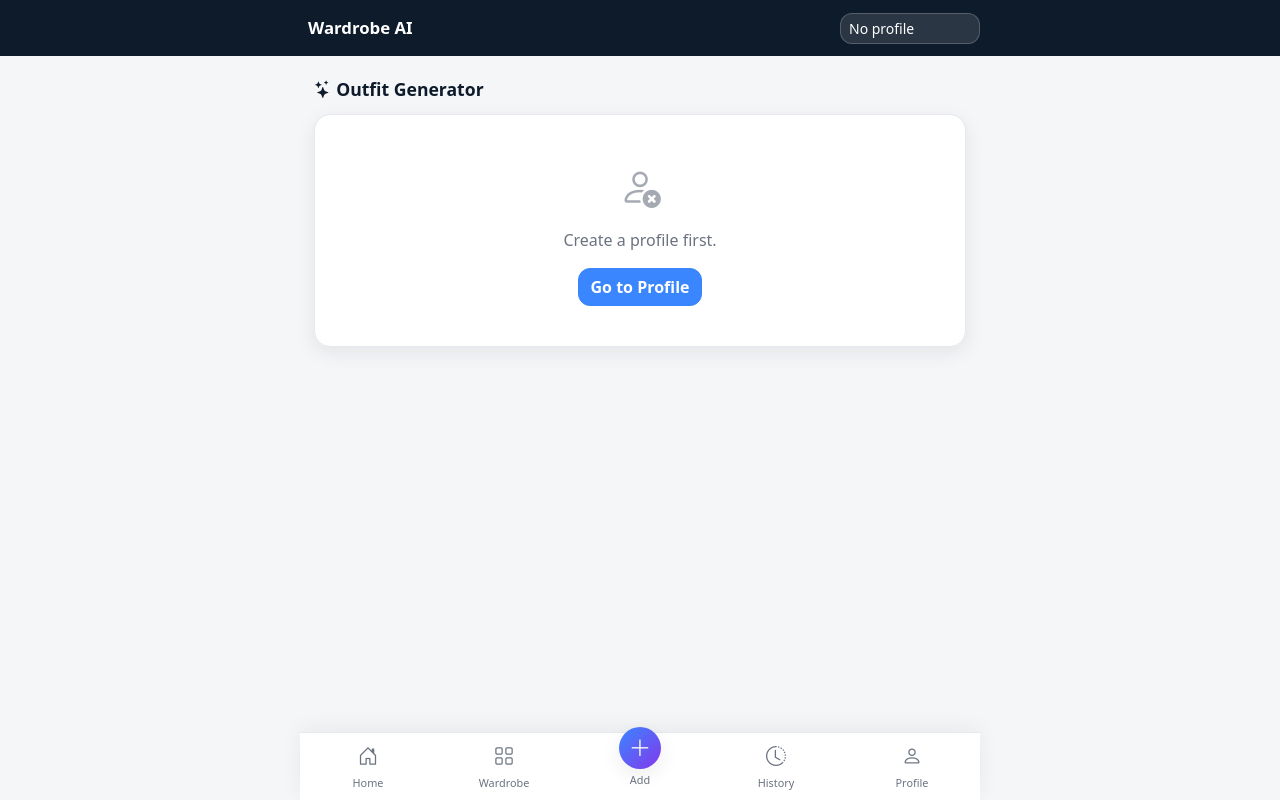
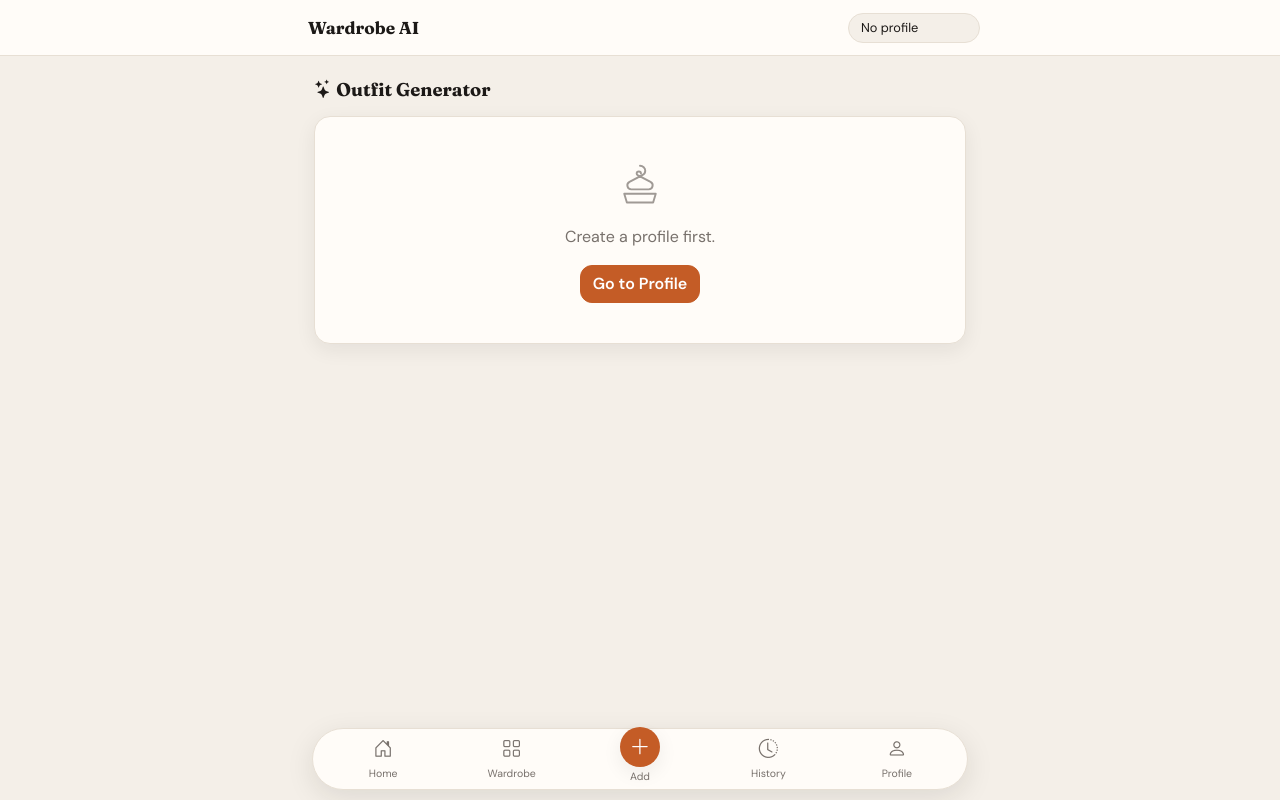
Before and after one commit to sahil095/smart-ai-wardrobe, a FastAPI app: page /generator in a window 1280 px wide. Run offline with FastAPI, Linux system fonts and the light colour scheme; data that the repository does not hold is empty; some libraries are stand-ins or nearby versions.

Commit message:
layout change

```diff
--- a/app/services/groq_service.py
+++ b/app/services/groq_service.py
@@ -35,6 +35,9 @@ SYSTEM_PROMPT = (
     "Do not repeat yesterday's exact item set.\n"
     "- You MAY echo a saved favorite outfit if it still fits weather/occasion "
     "and those items are in the candidate list.\n"
+    "- If CONTEXT.favorite_item is set, EVERY outfit MUST use that item_id in "
+    "the matching slot (upper_id / lower_id / shoes_id / outerwear_id / "
+    "accessory_ids). Build the rest of the look around it from candidates.\n"
     "- Return valid JSON only, no prose outside JSON."
 )
 
--- a/app/static/css/app.css
+++ b/app/static/css/app.css
@@ -1,14 +1,15 @@
 :root {
-  --wa-bg: #f5f6f8;
-  --wa-surface: #ffffff;
-  --wa-primary: #0d1b2a;
-  --wa-accent: #3a86ff;
-  --wa-accent-2: #8338ec;
-  --wa-muted: #6b7280;
-  --wa-border: #e6e8ec;
+  --wa-bg: #F4EFE8;
+  --wa-surface: #FFFcf8;
+  --wa-primary: #1C1917;
+  --wa-accent: #C45C26;
+  --wa-accent-2: #C45C26;
+  --wa-muted: #78716C;
+  --wa-border: #E7DFD4;
   --wa-radius: 16px;
-  --wa-shadow: 0 6px 20px rgba(13, 27, 42, 0.08);
-  --tabbar-h: 68px;
+  --wa-shadow: 0 6px 20px rgba(28, 25, 23, 0.07);
+  --wa-ease: 160ms ease;
+  --tabbar-h: 62px;
   --appbar-h: 56px;
 }
 
@@ -19,7 +20,7 @@ html, body { height: 100%; }
 body {
   background: var(--wa-bg);
   color: var(--wa-primary);
-  font-family: system-ui, -apple-system, "Segoe UI", Roboto, sans-serif;
+  font-family: "DM Sans", system-ui, -apple-system, "Segoe UI", Roboto, sans-serif;
   margin: 0;
   padding: 0;
   overscroll-behavior-y: none;
@@ -31,10 +32,11 @@ body {
   top: 0;
   z-index: 50;
   height: var(--appbar-h);
-  background: var(--wa-primary);
-  color: #fff;
+  background: var(--wa-surface);
+  color: var(--wa-primary);
   padding: 0 14px;
   padding-top: env(safe-area-inset-top);
+  border-bottom: 1px solid var(--wa-border);
 }
 .app-bar-inner {
   height: var(--appbar-h);
@@ -46,20 +48,24 @@ body {
   margin: 0 auto;
 }
 .brand {
-  color: #fff;
+  color: var(--wa-primary);
   text-decoration: none;
+  font-family: Fraunces, Georgia, serif;
   font-weight: 700;
-  font-size: 1.05rem;
+  font-size: 1.08rem;
   display: flex;
   align-items: center;
   gap: 8px;
 }
-.brand i { color: #ffd166; }
-.user-switch { min-width: 140px; }
+.brand i { color: var(--wa-accent); }
+.user-switch { min-width: 132px; }
 .user-switch .form-select {
-  background: rgba(255,255,255,0.12);
-  color: #fff;
-  border: 1px solid rgba(255,255,255,0.2);
+  background: var(--wa-bg);
+  color: var(--wa-primary);
+  border: 1px solid var(--wa-border);
+  border-radius: 999px;
+  font-size: 0.8rem;
+  padding-left: 12px;
 }
 .user-switch .form-select option { color: #111; }
 
@@ -67,48 +73,52 @@ body {
 .app-main {
   max-width: 680px;
   margin: 0 auto;
-  padding: 16px 14px calc(var(--tabbar-h) + 24px);
+  padding: 16px 14px calc(var(--tabbar-h) + 36px + env(safe-area-inset-bottom));
 }
 
 /* ---------- Bottom tab bar ---------- */
 .tab-bar {
   position: fixed;
-  bottom: 0; left: 0; right: 0;
-  height: calc(var(--tabbar-h) + env(safe-area-inset-bottom));
-  padding-bottom: env(safe-area-inset-bottom);
+  left: 12px;
+  right: 12px;
+  bottom: calc(10px + env(safe-area-inset-bottom));
+  height: var(--tabbar-h);
+  padding: 0 6px;
   background: var(--wa-surface);
-  border-top: 1px solid var(--wa-border);
+  border: 1px solid var(--wa-border);
   display: flex;
   justify-content: space-around;
   align-items: center;
   z-index: 60;
-  max-width: 680px;
+  max-width: 656px;
   margin: 0 auto;
-  box-shadow: 0 -4px 20px rgba(13,27,42,0.06);
+  border-radius: 999px;
+  box-shadow: 0 8px 28px rgba(28, 25, 23, 0.10);
 }
 .tab {
   flex: 1;
   text-align: center;
   text-decoration: none;
   color: var(--wa-muted);
-  font-size: 0.68rem;
+  font-size: 0.66rem;
   display: flex;
   flex-direction: column;
   align-items: center;
-  gap: 3px;
+  gap: 2px;
   padding: 6px 0;
+  transition: color var(--wa-ease);
 }
-.tab i { font-size: 1.25rem; }
+.tab i { font-size: 1.2rem; }
 .tab.active { color: var(--wa-accent); }
 .tab-add i {
-  background: linear-gradient(135deg, var(--wa-accent), var(--wa-accent-2));
+  background: var(--wa-accent);
   color: #fff;
-  width: 42px; height: 42px;
+  width: 40px; height: 40px;
   border-radius: 50%;
   display: flex; align-items: center; justify-content: center;
-  margin-top: -18px;
+  margin-top: -6px;
   box-shadow: var(--wa-shadow);
-  font-size: 1.4rem;
+  font-size: 1.3rem;
 }
 .tab-add.active i { color: #fff; }
 
@@ -122,7 +132,8 @@ body {
   margin-bottom: 14px;
 }
 .section-title {
-  font-size: 1.1rem;
+  font-family: Fraunces, Georgia, serif;
+  font-size: 1.15rem;
   font-weight: 700;
   margin: 4px 0 12px;
 }
@@ -394,7 +433,39 @@ a.worn-strip, a.gaps-teaser {
 }
 .gap-card p { font-size: 0.88rem; color: #374151; }
 .gap-card.sev-high { border-left: 4px solid #ef476f; }
-.gap-card.sev-medium { border-left: 4px solid #ffd166; }
+.gap-card.sev-medium { border-left: 4px solid #C45C26; }
+.color-dots { display: flex; gap: 6px; margin-top: 10px; align-items: center; }
+.color-dot {
+  width: 12px; height: 12px; border-radius: 50%;
+  border: 1px solid rgba(28, 25, 23, 0.12);
+  display: inline-block;
+  vertical-align: -1px;
+  margin-right: 4px;
+}
+.anchor-banner {
+  display: flex; align-items: center; gap: 12px;
+}
+.anchor-banner img {
+  width: 64px; height: 64px; object-fit: cover; border-radius: 12px; background: #EFE8DE;
+}
+.closet-mosaic {
+  display: grid;
+  grid-template-columns: repeat(4, 1fr);
+  gap: 6px;
+  margin-top: 16px;
+  text-decoration: none;
+}
+.closet-mosaic img {
+  width: 100%; aspect-ratio: 1/1; object-fit: cover;
+  border-radius: 12px; background: #EFE8DE;
+}
+.hanger-svg {
+  width: 56px; height: 56px;
+  display: block;
+  margin: 0 auto 12px;
+  color: var(--wa-muted);
+  opacity: 0.7;
+}
 .sev-pill {
   text-transform: uppercase;
   font-size: 0.65rem;
--- a/app/static/js/app.js
+++ b/app/static/js/app.js
@@ -58,7 +58,7 @@ function appShell() {
     currentUserId: "",
     toast: { show: false, msg: "", type: "" },
     confirmDlg: {
-      show: false, title: "", message: "", confirmLabel: "Delete", resolve: null,
+      show: false, title: "", message: "", confirmLabel: "Delete", danger: true, resolve: null,
     },
     async init() {
       window.addEventListener("wa-toast", (e) => this.showToast(e.detail));
@@ -108,12 +108,18 @@ function appShell() {
       clearTimeout(this._t);
       this._t = setTimeout(() => (this.toast.show = false), 2600);
     },
-    openConfirm({ title, message, confirmLabel, resolve }) {
+    openConfirm({ title, message, confirmLabel, resolve, danger }) {
+      const label = confirmLabel || "Delete";
+      const heading = title || "Delete listing?";
+      const isDanger = danger !== undefined
+        ? !!danger
+        : /delete/i.test(heading + " " + label);
       this.confirmDlg = {
         show: true,
-        title: title || "Delete listing?",
+        title: heading,
         message: message || "This will delete the listing. This cannot be undone.",
-        confirmLabel: confirmLabel || "Delete",
+        confirmLabel: label,
+        danger: isDanger,
         resolve,
       };
     },
@@ -127,6 +133,12 @@ function appShell() {
 }
 
 /* ---------- Reusable multi-select chip helper ---------- */
+function colorToCss(name) {
+  if (!name) return "transparent";
+  const n = String(name).trim();
+  return n;
+}
+
 function toggleInArray(arr, value) {
   const i = arr.indexOf(value);
   if (i === -1) arr.push(value);
--- /dev/null
+++ b/app/templates/_hanger.html
@@ -0,0 +1,5 @@
+<svg class="hanger-svg" viewBox="0 0 64 64" fill="none" aria-hidden="true">
+  <path d="M32 10c3.3 0 6 2.5 6 5.6 0 2.2-1.3 4.1-3.3 5.1L20 28.4c-4.2 2.2-2.7 8.6 2.1 8.6h19.8c4.8 0 6.3-6.4 2.1-8.6L29.3 20.7c-.7-.4-1.1-1.1-1.1-1.9 0-1.3 1.1-2.3 2.5-2.3 1.3 0 2.4 1 2.4 2.3"
+        stroke="currentColor" stroke-width="2.2" stroke-linecap="round" stroke-linejoin="round"/>
+  <path d="M14 42h36l-3 10H17l-3-10z" stroke="currentColor" stroke-width="2.2" stroke-linejoin="round"/>
+</svg>
--- a/app/templates/base.html
+++ b/app/templates/base.html
@@ -3,7 +3,7 @@
 <head>
   <meta charset="UTF-8" />
   <meta name="viewport" content="width=device-width, initial-scale=1, maximum-scale=1, viewport-fit=cover" />
-  <meta name="theme-color" content="#0d1b2a" />
+  <meta name="theme-color" content="#F4EFE8" />
   <title>{% block title %}Wardrobe AI{% endblock %}</title>
 
   <!-- PWA -->
@@ -15,11 +15,14 @@
   <meta name="apple-mobile-web-app-status-bar-style" content="black-translucent" />
   <meta name="apple-mobile-web-app-title" content="Wardrobe AI" />
 
+  <link rel="preconnect" href="https://fonts.googleapis.com" />
+  <link rel="preconnect" href="https://fonts.gstatic.com" crossorigin />
+  <link href="https://fonts.googleapis.com/css2?family=DM+Sans:ital,opsz,wght@0,9..40,400;0,9..40,600;0,9..40,700;1,9..40,400&family=Fraunces:opsz,wght@9..144,600;9..144,700&display=swap" rel="stylesheet" />
   <!-- Bootstrap 5 -->
   <link href="https://cdn.jsdelivr.net/npm/bootstrap@5.3.3/dist/css/bootstrap.min.css" rel="stylesheet" />
   <link href="https://cdn.jsdelivr.net/npm/bootstrap-icons@1.11.3/font/bootstrap-icons.min.css" rel="stylesheet" />
   <!-- App styles -->
-  <link href="/static/css/app.css?v=4" rel="stylesheet" />
+  <link href="/static/css/app.css?v=5" rel="stylesheet" />
 </head>
 <body x-data="appShell()" x-init="init()">
 
@@ -77,7 +80,8 @@
       <p class="wa-confirm-msg" x-text="confirmDlg.message"></p>
       <div class="wa-confirm-actions">
         <button type="button" class="btn btn-outline-secondary" @click="closeConfirm(false)">Cancel</button>
-        <button type="button" class="btn btn-danger" @click="closeConfirm(true)" x-text="confirmDlg.confirmLabel"></button>
+        <button type="button" class="btn" :class="confirmDlg.danger ? 'btn-danger' : 'btn-primary'"
+                @click="closeConfirm(true)" x-text="confirmDlg.confirmLabel"></button>
       </div>
     </div>
   </div>
@@ -85,7 +89,7 @@
   <script>
     const OUTFIT_COUNT = {{ outfit_count }};
   </script>
-  <script src="/static/js/app.js?v=4"></script>
+  <script src="/static/js/app.js?v=5"></script>
   <!-- Alpine.js (after app.js so component factories are registered) -->
   <script defer src="https://cdn.jsdelivr.net/npm/alpinejs@3.14.8/dist/cdn.min.js"></script>
   <!-- Register the service worker (PWA / installable) -->
--- a/app/templates/gaps.html
+++ b/app/templates/gaps.html
@@ -25,7 +25,7 @@
 
   <template x-if="hasUser && !loading && cards.length === 0">
     <div class="empty-state">
-      <i class="bi bi-bag-plus"></i>
+      {% include "_hanger.html" %}
       <p>Add more tagged items for a useful analysis.</p>
       <a href="/add" class="btn btn-primary">Add an item</a>
     </div>
--- a/app/templates/generator.html
+++ b/app/templates/generator.html
@@ -7,7 +7,7 @@
 
   <template x-if="!hasUser">
     <div class="card-soft empty-state">
-      <i class="bi bi-person-x"></i>
+      {% include "_hanger.html" %}
       <p>Create a profile first.</p>
       <a href="/profile" class="btn btn-primary">Go to Profile</a>
     </div>
@@ -15,6 +15,19 @@
 
   <template x-if="hasUser">
   <div>
+    <template x-if="lockedAnchor && anchorItem">
+      <div class="anchor-banner card-soft">
+        <template x-if="anchorItem.display_image_url || anchorItem.image_url">
+          <img :src="anchorItem.display_image_url || anchorItem.image_url" :alt="anchorItem.name" />
+        </template>
+        <div class="flex-grow-1">
+          <div class="section-title mb-1">Complete the look: <span x-text="anchorItem.name"></span></div>
+          <p class="muted small mb-0" x-show="!anchorDirty">Both outfits will include this piece. The rest comes from your clean wardrobe.</p>
+          <p class="small mb-0" style="color:#c45c26;" x-show="anchorDirty">This piece is not Clean. Mark it Clean to generate around it.</p>
+        </div>
+      </div>
+    </template>
+
     <form class="card-soft" @submit.prevent="generate()">
       <div class="row g-2">
         <div class="col-6">
@@ -51,6 +64,8 @@
         </template>
       </div>
 
+      <template x-if="!lockedAnchor">
+        <div>
           <label class="form-label">Must-include favorite item (optional)</label>
           <select class="form-select mb-2" x-model.number="req.favorite_item_id">
             <option :value="null">None</option>
@@ -58,6 +73,8 @@
               <option :value="it.id" x-text="it.name + ' (' + it.category + ')'"></option>
             </template>
           </select>
+        </div>
+      </template>
 
       <div class="divider"></div>
 
@@ -95,7 +112,7 @@
         </div>
       </template>
 
-      <button type="submit" class="btn btn-gradient w-100" :disabled="loading">
+      <button type="submit" class="btn btn-gradient w-100" :disabled="loading || anchorDirty">
         <span x-show="!loading"><i class="bi bi-magic"></i> Generate {{ outfit_count }} outfits</span>
         <span x-show="loading"><span class="spinner-border spinner-border-sm"></span> Styling…</span>
       </button>
@@ -147,6 +164,11 @@
           <p x-show="o.weather_suitability"><span class="lbl">Weather: </span><span x-text="o.weather_suitability"></span></p>
           <p x-show="o.occasion_suitability"><span class="lbl">Occasion: </span><span x-text="o.occasion_suitability"></span></p>
           <p x-show="o.styling_tips"><span class="lbl">Tips: </span><span x-text="o.styling_tips"></span></p>
+          <div class="color-dots" x-show="colorDots(o).length">
+            <template x-for="(c, i) in colorDots(o)" :key="i">
+              <span class="color-dot" :style="'background:' + colorToCss(c)" :title="c"></span>
+            </template>
+          </div>
         </div>
         <div class="outfit-actions">
           <button type="button" class="btn btn-sm" :class="isSaved(o) ? 'btn-primary' : 'btn-outline-primary'"
@@ -172,6 +194,7 @@ function generatorPage() {
   return {
     opts: {}, hasUser: false, loading: false, busy: false, result: null,
     cleanItems: [], itemsById: {}, savedByFp: {},
+    lockedAnchor: false, anchorItem: null, anchorDirty: false,
     weatherMode: "manual", geoStatus: "",
     req: {
       user_id: null, occasion: "", time_of_day: "", dress_code: "",
@@ -188,8 +211,21 @@ function generatorPage() {
       const items = await WA.get(`/api/wardrobe?user_id=${uid}`);
       this.itemsById = Object.fromEntries(items.map((i) => [i.id, i]));
       this.cleanItems = items.filter((i) => i.laundry_status === "Clean");
+      const itemId = parseInt(new URLSearchParams(location.search).get("item_id"), 10);
+      if (itemId) {
+        this.req.favorite_item_id = itemId;
+        this.lockedAnchor = true;
+        this.anchorItem = this.itemsById[itemId] || null;
+        this.anchorDirty = !!(this.anchorItem && this.anchorItem.laundry_status !== "Clean");
+        if (!this.anchorItem) waToast("Item not found.", "error");
+        else if (this.anchorDirty) waToast("Mark this piece Clean to generate around it.", "error");
+      }
       await this.refreshSaved();
     },
+    colorDots(o) {
+      return outfitPieces(o).map((p) => p.primary_color).filter(Boolean);
+    },
+    colorToCss,
     async refreshSaved() {
       const rows = await WA.get(`/api/outfits/saved?user_id=${this.req.user_id}`);
       this.savedByFp = {};
@@ -256,6 +292,10 @@ function generatorPage() {
       );
     },
     async generate() {
+      if (this.lockedAnchor && this.anchorDirty) {
+        waToast("Mark this piece Clean to generate around it.", "error");
+        return;
+      }
       this.loading = true; this.result = null;
       try {
         const payload = { ...this.req };
```
Also changed, not shown: other parts of app/static/css/app.css (+50 -22 lines), app/services/outfit_engine.py (+78 -12 lines), app/templates/add_item.html (+11 -2 lines), app/templates/history.html (+4 -4 lines), app/templates/index.html (+10 -1 lines), app/templates/wardrobe.html (+11 -3 lines), README.md. Lines whose indentation alone changed are shown as unchanged.
